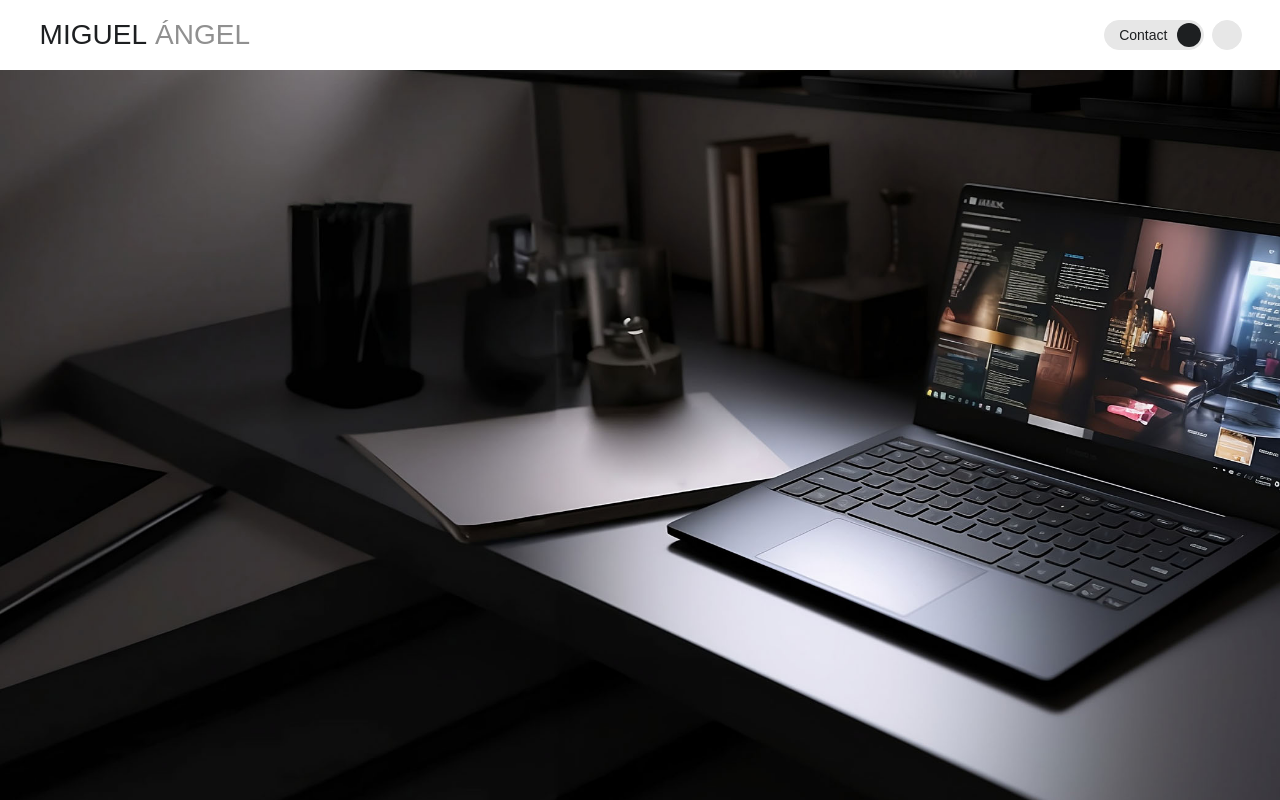
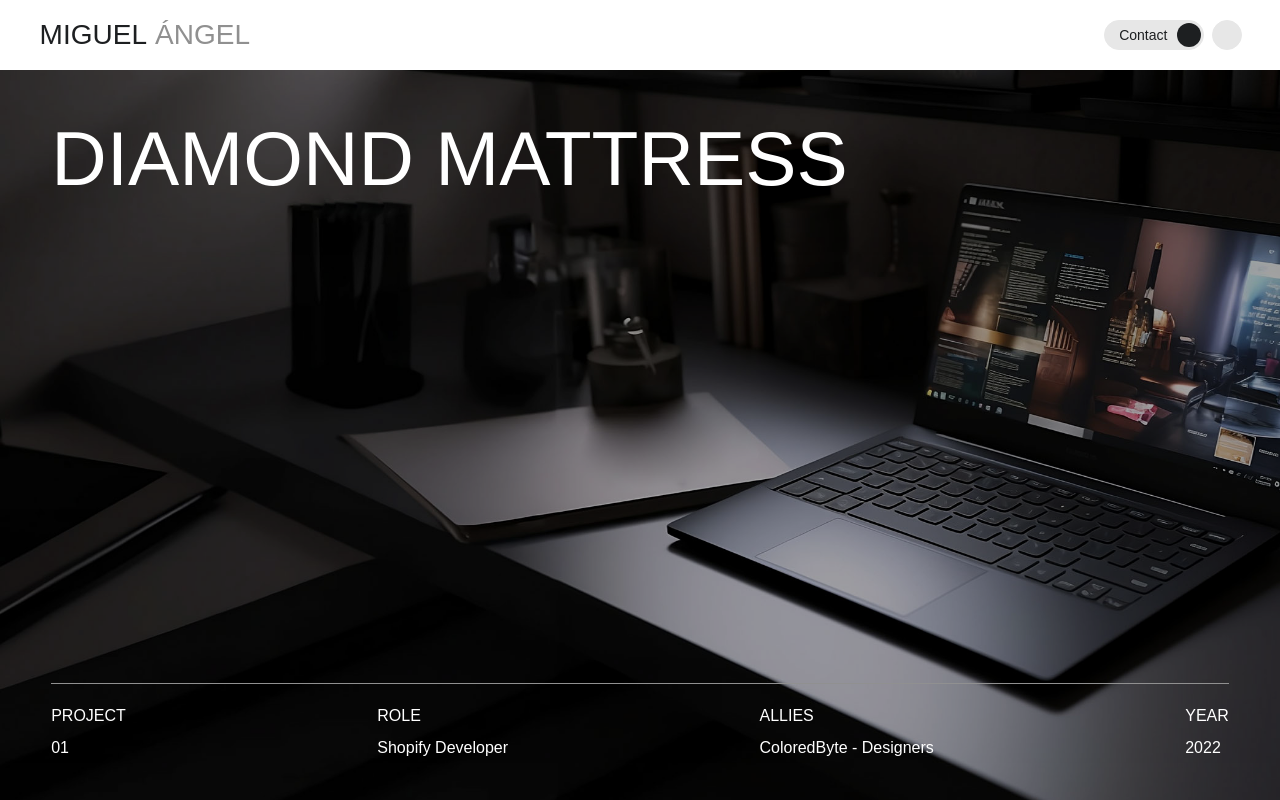
Before and after one commit to muchisx/v1_the_tiger, a React (Vite) app: page /work/diamond-mattress in a window 1280 px wide. Shown: the top 800 px of the page. Built offline with nearby package versions, Linux system fonts and the light colour scheme; some icons are missing; a web font is replaced by a local one.

Commit message:
extend Job Page

```diff
--- a/src/pages/Job.tsx
+++ b/src/pages/Job.tsx
@@ -4,6 +4,9 @@ import { useNavigate, useParams } from 'react-router-dom';
 import data from './content/Job/job.data';
 // Components
 import ImageBanner from '../components/ImageBanner/ImageBanner';
+import type { Props as ImageBannerProps } from '../components/ImageBanner/imageBanner.types';
+// Styled Components
+import customImageBannerStyles from './content/Job/job.styles';
 
 function Job() {
   const { jobId } = useParams();
@@ -23,10 +26,36 @@ function Job() {
 
   const { jobRole, jobSerial, jobTitle, jobYear, jobAllies, heroBannerImage } = jobData;
 
+  const bottomContent: ImageBannerProps['bottomContent'] = [
+    {
+      title: 'PROJECT',
+      info: jobSerial,
+    },
+    {
+      title: 'ROLE',
+      info: jobRole,
+    },
+    {
+      title: 'ALLIES',
+      info: jobAllies,
+    },
+    {
+      title: 'YEAR',
+      info: jobYear,
+    },
+  ];
+
   return (
     <main className="page page--job">
-      <ImageBanner src={heroBannerImage} enableParallax height="100dvh" />
-      <h1>{jobId}</h1>
+      <ImageBanner
+        customStyles={customImageBannerStyles}
+        src={heroBannerImage}
+        enableParallax
+        height="100lvh"
+        imgOverlayColor="rgba(0,0,0,0.36)"
+        bottomContent={bottomContent}
+        heading={{ text: jobTitle, headingLevel: 'h1', fontSize: 'clamp(3rem, 6vw, 14rem)' }}
+      />
     </main>
   );
 }
--- a/src/pages/content/Job/job.data.tsx
+++ b/src/pages/content/Job/job.data.tsx
@@ -6,11 +6,11 @@ import type { Job } from './job.types';
 const data: Job[] = [
   {
     jobId: 'diamond-mattress',
-    jobTitle: 'Diamond Mattress',
+    jobTitle: 'DIAMOND MATTRESS',
     jobSerial: '01',
     jobRole: 'Shopify Developer',
     jobAllies: 'ColoredByte - Designers',
-    jobYear: 2022,
+    jobYear: '2022',
     heroBannerImage: diamondBanner,
   },
 ];
--- /dev/null
+++ b/src/pages/content/Job/job.styles.tsx
@@ -0,0 +1,10 @@
+import { css } from 'styled-components';
+import { ContentContainer } from '../../../components/ImageBanner/ImageBanner.styles';
+
+const customImageBannerStyles = css`
+  ${ContentContainer} {
+    padding-top: 120px;
+  }
+`;
+
+export default customImageBannerStyles;
--- a/src/pages/content/Job/job.types.tsx
+++ b/src/pages/content/Job/job.types.tsx
@@ -3,9 +3,9 @@ import type { Props as ImageBannerProps } from '../../../components/ImageBanner/
 export type Job = {
   jobId: string;
   jobTitle: string;
-  jobSerial: number | string;
+  jobSerial: string;
   jobRole: string;
   jobAllies?: string;
-  jobYear: number;
+  jobYear: string;
   heroBannerImage: ImageBannerProps['src'];
 };
```
